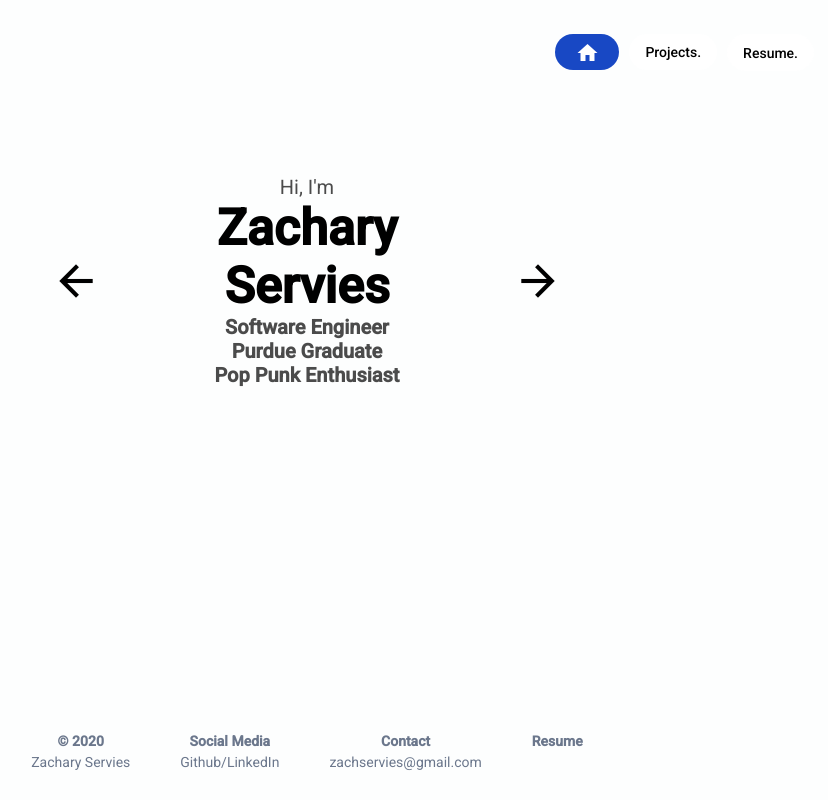
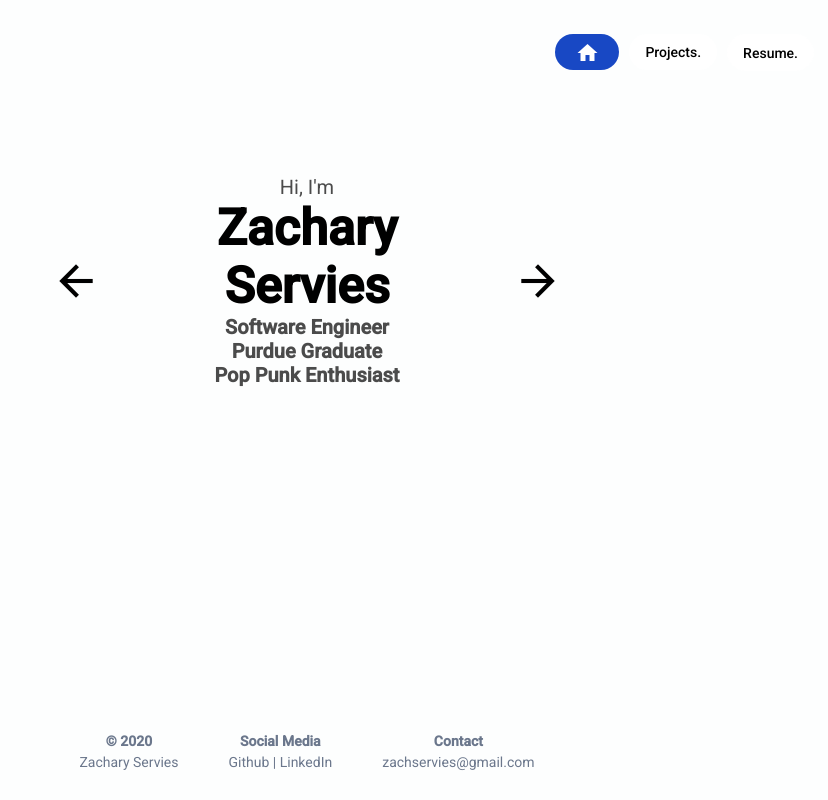
Before and after one commit to zservies/portfolio, an Angular app: page /home in a window 1280 px wide. Shown: the whole page, without its empty margins (333-1161 px from the left). Built offline with nearby package versions, Linux system fonts and the light colour scheme.

Commit message:
Removed incorrect title in footer.

```diff
--- a/src/app/footer/footer.component.html
+++ b/src/app/footer/footer.component.html
@@ -14,12 +14,11 @@
       <th>© 2020</th>
       <th>Social Media</th>
       <th>Contact</th>
-      <th>Resume</th>
     </tr>
     <tr class="footer-item">
       <td>Zachary Servies</td>
       <td>
-        <a href="https://github.com/zservies" target="_blank">Github</a>/<a
+        <a href="https://github.com/zservies" target="_blank">Github</a> | <a
           href="https://www.linkedin.com/in/zacharyservies/" target="_blank">LinkedIn</a>
       </td>
       <td><a href="mailto: zachservies@gmail.com" target="_blank">zachservies@gmail.com</a></td>
```
